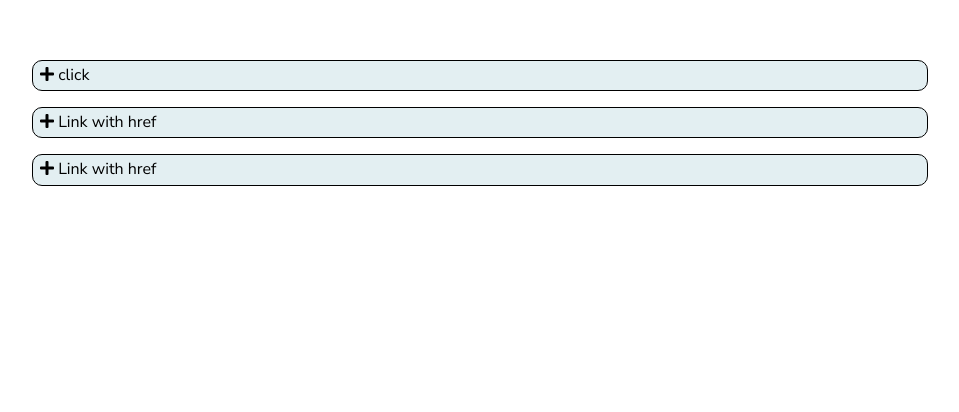
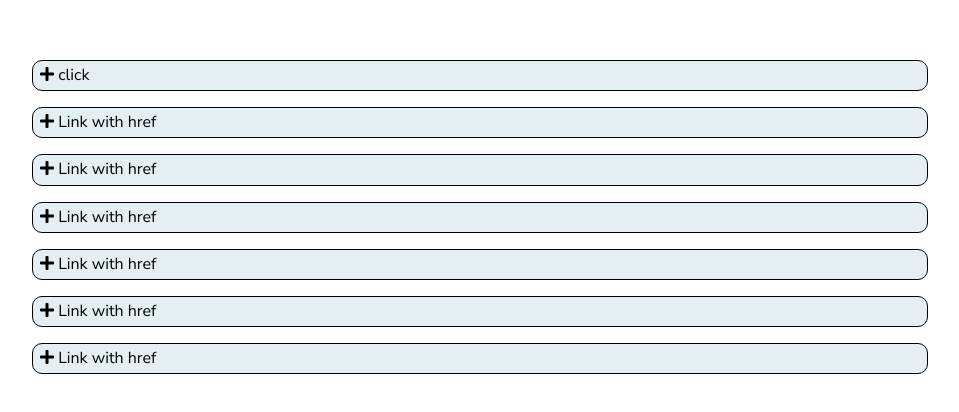
Before and after one commit to ahmedkhalid136/FlegeBOX-FINALIZED, a React (Create React App) app: page /FAQ in a window 1280 px wide. Shown: the part 132-544 px from the top of the page, without its empty margins (160-1119 px from the left). Built offline with nearby package versions, Linux system fonts and the light colour scheme.

Commit message:
Done FAQ

```diff
--- a/src/components/FAQ/FAQ.js
+++ b/src/components/FAQ/FAQ.js
@@ -3,10 +3,24 @@ import "./FAQ.css";
 
 function Faq() {
   const [Color, setColor] = useState(true);
+  const [Color2,setColor2] = useState(true)
+  const [Color3,setColor3]=useState(true)
+  const [Color4,setColor4] =useState(true)
+  const [Color5,setColor5]=useState(true)
+  const [Color6,setColor6]=useState(true)
+  const [Color7,setColor7]=useState(true)
+
+
+
 
   const [getIcon, setIcon] = useState(true);
   const [getIcon2, setIcon2] = useState(true);
   const [getIcon3, setIcon3] = useState(true);
+  const [getIcon4, setIcon4] = useState(true);
+  const [getIcon5, setIcon5] = useState(true);
+  const [getIcon6, setIcon6] = useState(true);
+  const [getIcon7, setIcon7] = useState(true);
+
 
   return (
     <div className="mainDiv">
@@ -36,15 +50,17 @@ function Faq() {
           </div>
         </div>
       </p>
+      {/* Second div */}
 
       <p className="questionDiv">
         <h6
-          className="text1"
+           className={Color2 === true ?"text1":"activeText1"}
           onClick={() => {
             setIcon2(!getIcon2);
+            setColor2(!Color2)
 
           }}
-          style={{ color: Color }}
+          style={{ color: Color2 }}
           data-bs-toggle="collapse"
           href="#collapseExample1"
           role="button"
@@ -62,11 +78,14 @@ function Faq() {
           </div>
         </div>
       </p>
-
+{/* THIRD DIVV */}
       <p className="questionDiv">
         <h6
-          className="text1"
-          onClick={() => setIcon3(!getIcon3)}
+          className={Color3 === true ?"text1":"activeText1"}
+          onClick={() => {setIcon3(!getIcon3)
+            setColor3(!Color3)
+          }}
+          style={{ color: Color3 }}
           data-bs-toggle="collapse"
           href="#collapseExample2"
           role="button"
@@ -84,6 +103,107 @@ function Faq() {
           </div>
         </div>
       </p>
+      {/* Fourth div */}
+      <p className="questionDiv">
+        <h6
+          className={Color4 === true ?"text1":"activeText1"}
+          onClick={() => {setIcon4(!getIcon4)
+            setColor4(!Color4)
+          }}
+          style={{ color: Color4 }}
+          data-bs-toggle="collapse"
+          href="#collapseExample3"
+          role="button"
+          aria-expanded="false"
+          aria-controls="collapseExample"
+        >
+          <i class={getIcon4=== true ? "fas fa-plus" : "fas fa-minus"}></i>{" "}
+          Link with href
+        </h6>
+        <div class="collapse" id="collapseExample3">
+          <div class="answerDiv">
+            Some placeholder content for the collapse component. This panel is
+            hidden by default but revealed when the user activates the relevant
+            trigger.
+          </div>
+        </div>
+      </p>
+      {/* Fifth div */}
+      <p className="questionDiv">
+        <h6
+          className={Color5 === true ?"text1":"activeText1"}
+          onClick={() => {setIcon5(!getIcon5)
+            setColor5(!Color5)
+          }}
+          style={{ color: Color5 }}
+          data-bs-toggle="collapse"
+          href="#collapseExample4"
+          role="button"
+          aria-expanded="false"
+          aria-controls="collapseExample"
+        >
+          <i class={getIcon5 === true ? "fas fa-plus" : "fas fa-minus"}></i>{" "}
+          Link with href
+        </h6>
+        <div class="collapse" id="collapseExample4">
+          <div class="answerDiv">
+            Some placeholder content for the collapse component. This panel is
+            hidden by default but revealed when the user activates the relevant
+            trigger.
+          </div>
+        </div>
+      </p>
+
+      {/* sixth div */}
+      <p className="questionDiv">
+        <h6
+          className={Color6 === true ?"text1":"activeText1"}
+          onClick={() => {setIcon6(!getIcon6)
+            setColor6(!Color6)
+          }}
+          style={{ color: Color6 }}
+          data-bs-toggle="collapse"
+          href="#collapseExample5"
+          role="button"
+          aria-expanded="false"
+          aria-controls="collapseExample"
+        >
+          <i class={getIcon6 === true ? "fas fa-plus" : "fas fa-minus"}></i>{" "}
+          Link with href
+        </h6>
+        <div class="collapse" id="collapseExample5">
+          <div class="answerDiv">
+            Some placeholder content for the collapse component. This panel is
+            hidden by default but revealed when the user activates the relevant
+            trigger.
+          </div>
+        </div>
+      </p>
+
+      <p className="questionDiv">
+        <h6
+          className={Color7 === true ?"text1":"activeText1"}
+          onClick={() => {setIcon7(!getIcon7)
+            setColor7(!Color7)
+          }}
+          style={{ color: Color7 }}
+          data-bs-toggle="collapse"
+          href="#collapseExample6"
+          role="button"
+          aria-expanded="false"
+          aria-controls="collapseExample"
+        >
+          <i class={getIcon6 === true ? "fas fa-plus" : "fas fa-minus"}></i>{" "}
+          Link with href
+        </h6>
+        <div class="collapse" id="collapseExample6">
+          <div class="answerDiv">
+            Some placeholder content for the collapse component. This panel is
+            hidden by default but revealed when the user activates the relevant
+            trigger.
+          </div>
+        </div>
+      </p>
     </div>
   );
 }
```
